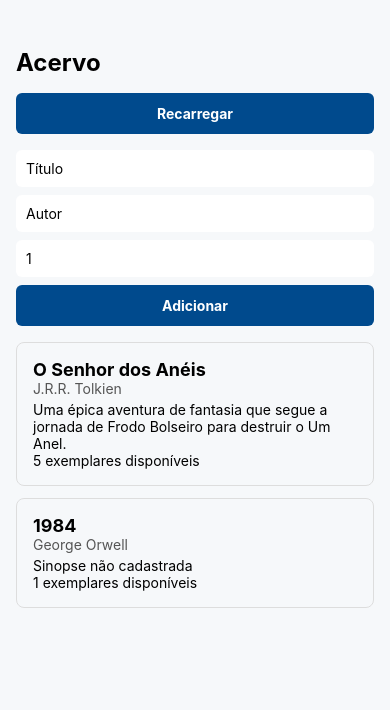
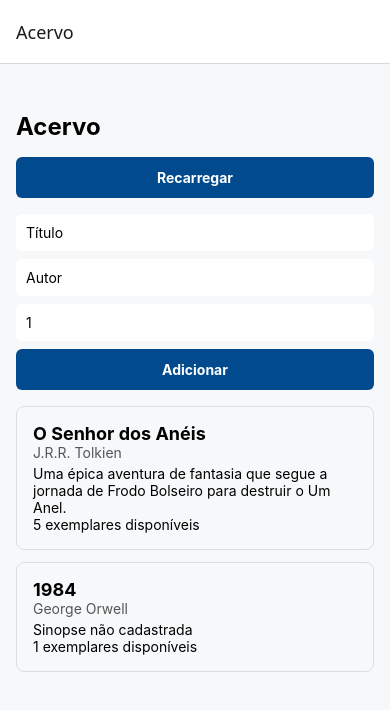
Before and after one commit to samuelrenildo/uc8-projeto-mobile, a React Native app: screen /Acervo in a window 390 px wide. Shown: the top 710 px of the page. Built offline with nearby package versions, Linux system fonts and the light colour scheme.

Commit message:
fix: preenche tipos.ts, corrige nome de TelaAcervo.tsx e registra dependencias de navegacao

```diff
--- a/App.tsx
+++ b/App.tsx
@@ -1,74 +1,16 @@
-import { useEffect, useState } from 'react';
-import { ActivityIndicator, FlatList, Pressable, StyleSheet, Text, View } from 'react-native';
-import { CartaoLivro } from './src/componentes/CartaoLivro';
-import { FormularioLivro, type DadosLivro } from './src/componentes/FormularioLivro';
-import { carregarLivros } from './src/servicos/acervos';
-import type { Livro } from './src/types/entidades';
+import { NavigationContainer } from '@react-navigation/native';
+import { createNativeStackNavigator } from '@react-navigation/native-stack';
+import type { RotasDaPilha } from './src/navegacao/tipos';
+import { TelaAcervo } from './src/telas/TelaAcervo';
+
+const Pilha = createNativeStackNavigator<RotasDaPilha>();
 
 export default function App() {
-  const [livros, setLivros] = useState<Livro[]>([]);
-  const [carregando, setCarregando] = useState(true);
-  const [tentativa, setTentativa] = useState(0);
-
-  useEffect(() => {
-    let cancelado = false;
-    setCarregando(true);
-    carregarLivros().then((resultado) => {
-      if (cancelado) {
-        return;
-      }
-      setLivros(resultado);
-      setCarregando(false);
-    });
-    return () => {
-      cancelado = true;
-    };
-  }, [tentativa]);
-
-  function adicionar(dados: DadosLivro) {
-    const proximoId = livros.reduce((maior, atual) => Math.max(maior, atual.id), 0) + 1;
-    setLivros([{ id: proximoId, ...dados }, ...livros]);
-  }
-
-  if (carregando) {
-    return (
-      <View style={estilos.centro}>
-        <ActivityIndicator size="large" />
-        <Text>Carregando o acervo...</Text>
-     </View>
-    );
- }
-
-    return (
-    <View style={estilos.tela}>
-      <Text style={estilos.cabecalho}>Acervo</Text>
-      <Pressable style={estilos.botao} onPress={() => setTentativa(tentativa + 1)}>
-        <Text style={estilos.textoBotao}>Recarregar</Text>
-      </Pressable>
-      {carregando ? (
-        <View style={estilos.centro}>
-          <ActivityIndicator size="large" />
-          <Text>Carregando o acervo...</Text>
-        </View>
-      ) : (
-        <>
-          <FormularioLivro aoAdicionar={adicionar} />
-          <FlatList
-            data={livros}
-            keyExtractor={(livro) => String(livro.id)}
-            renderItem={({ item }) => <CartaoLivro livro={item} />}
-            ListEmptyComponent={<Text>Nenhum livro no acervo.</Text>}
-          />
-        </>
-      )}
-    </View>
+  return (
+    <NavigationContainer>
+      <Pilha.Navigator>
+        <Pilha.Screen name="Acervo" component={TelaAcervo} />
+      </Pilha.Navigator>
+    </NavigationContainer>
   );
 }
-
-const estilos = StyleSheet.create({
-  tela: { flex: 1, backgroundColor: '#F6F8FA', paddingTop: 48, paddingHorizontal: 16 },
-  cabecalho: { fontSize: 24, fontWeight: 'bold', marginBottom: 16 },
-  centro: { flex: 1, alignItems: 'center', justifyContent: 'center' },
-  botao: { backgroundColor: '#004A8D', borderRadius: 6, padding: 12, alignItems: 'center', marginBottom: 16 },
-  textoBotao: { color: '#fff', fontWeight: 'bold' },
-});
--- a/src/navegacao/tipos.ts
+++ b/src/navegacao/tipos.ts
@@ -0,0 +1,3 @@
+export type RotasDaPilha = {
+  Acervo: undefined;
+};
--- /dev/null
+++ b/src/telas/TelaAcervo.tsx
@@ -0,0 +1,65 @@
+import { useEffect, useState } from 'react';
+import { ActivityIndicator, FlatList, Pressable, StyleSheet, Text, View } from 'react-native';
+import { CartaoLivro } from '../componentes/CartaoLivro';
+import { FormularioLivro, type DadosLivro } from '../componentes/FormularioLivro';
+import { carregarLivros } from '../servicos/acervos';
+import type { Livro } from '../types/entidades';
+
+export function TelaAcervo() {
+  const [livros, setLivros] = useState<Livro[]>([]);
+  const [carregando, setCarregando] = useState(true);
+  const [tentativa, setTentativa] = useState(0);
+
+  useEffect(() => {
+    let cancelado = false;
+    setCarregando(true);
+    carregarLivros().then((resultado) => {
+      if (cancelado) {
+        return;
+      }
+      setLivros(resultado);
+      setCarregando(false);
+    });
+    return () => {
+      cancelado = true;
+    };
+  }, [tentativa]);
+
+  function adicionar(dados: DadosLivro) {
+    const proximoId = livros.reduce((maior, atual) => Math.max(maior, atual.id), 0) + 1;
+    setLivros([{ id: proximoId, ...dados }, ...livros]);
+  }
+
+  return (
+    <View style={estilos.tela}>
+      <Text style={estilos.cabecalho}>Acervo</Text>
+      <Pressable style={estilos.botao} onPress={() => setTentativa(tentativa + 1)}>
+        <Text style={estilos.textoBotao}>Recarregar</Text>
+      </Pressable>
+      {carregando ? (
+        <View style={estilos.centro}>
+          <ActivityIndicator size="large" />
+          <Text>Carregando o acervo...</Text>
+        </View>
+      ) : (
+        <>
+          <FormularioLivro aoAdicionar={adicionar} />
+          <FlatList
+            data={livros}
+            keyExtractor={(livro) => String(livro.id)}
+            renderItem={({ item }) => <CartaoLivro livro={item} />}
+            ListEmptyComponent={<Text>Nenhum livro no acervo.</Text>}
+          />
+        </>
+      )}
+    </View>
+  );
+}
+
+const estilos = StyleSheet.create({
+  tela: { flex: 1, backgroundColor: '#F6F8FA', paddingTop: 48, paddingHorizontal: 16 },
+  centro: { flex: 1, alignItems: 'center', justifyContent: 'center' },
+  cabecalho: { fontSize: 24, fontWeight: 'bold', marginBottom: 16 },
+  botao: { backgroundColor: '#004A8D', borderRadius: 6, padding: 12, alignItems: 'center', marginBottom: 16 },
+  textoBotao: { color: '#fff', fontWeight: 'bold' },
+});
```
Also changed, not shown: package.json (+6 -1 lines), src/telas/TelasAcervo.tsx (deleted), 1 other file (tests, documents, lock files or other folders).
